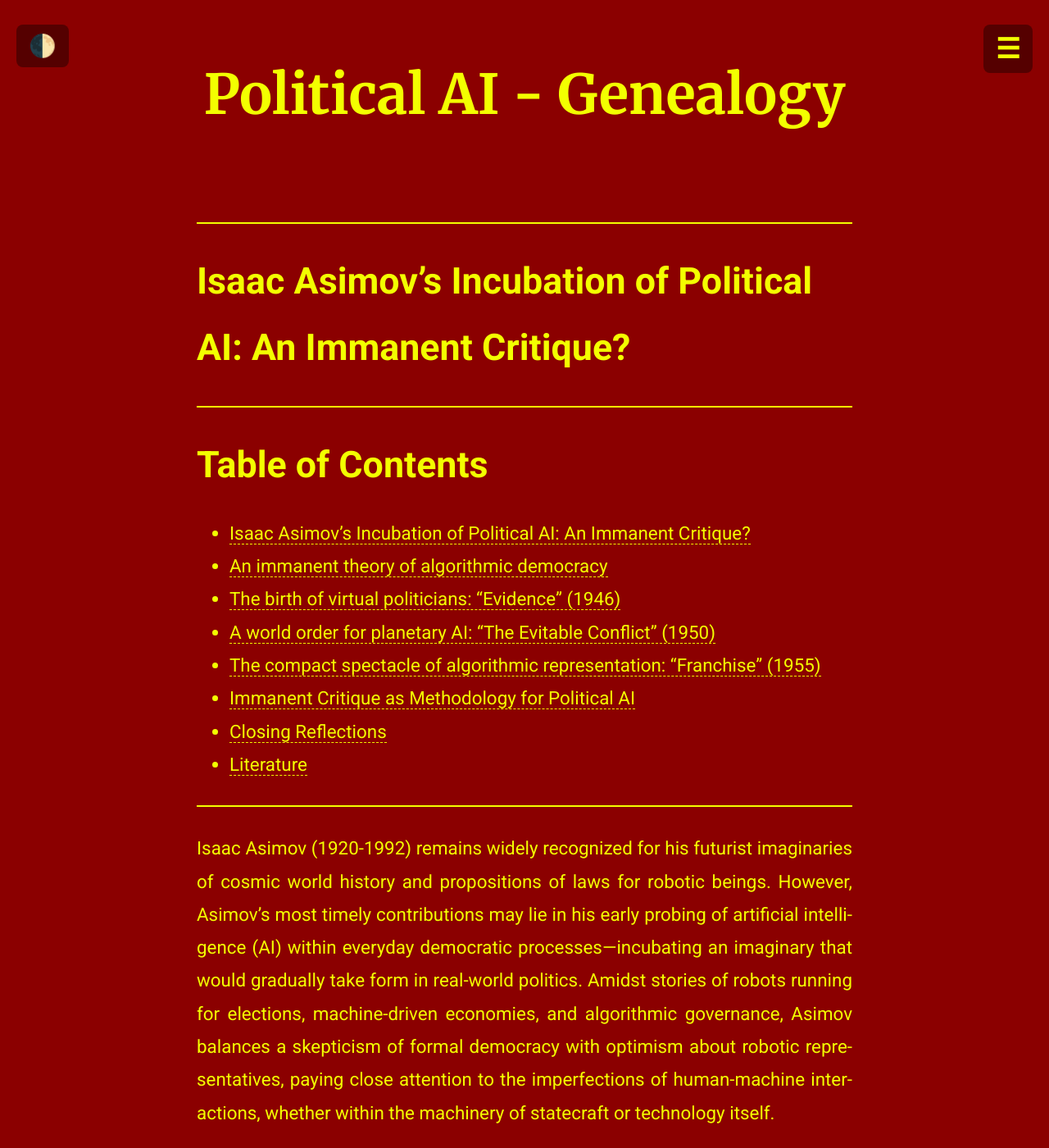
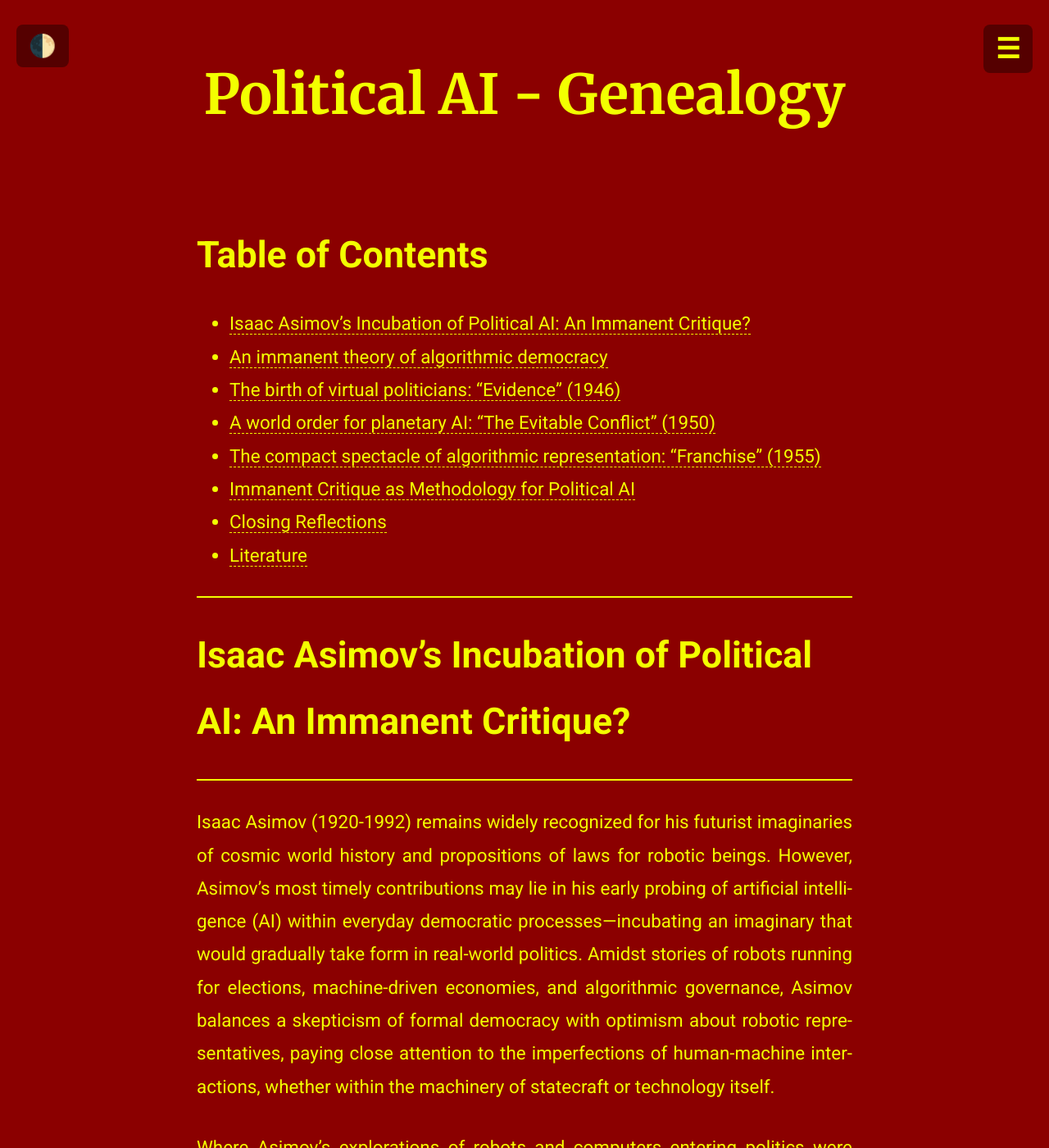
Before and after one commit to ComputerLars/The-Syntheticist-Papers, a Jekyll site: the page built from content/3genealogy.md, in a window 1280 px wide and 1400 px high. Shown: the whole window at 82% size. Built offline with Jekyll 4.4.1, drawn with Linux system fonts in a browser that asks for light colours.

Commit message:
Update 3genealogy.md

```diff
--- a/content/3genealogy.md
+++ b/content/3genealogy.md
@@ -4,12 +4,6 @@ title: Political AI - Genealogy
 show_nav: false
 show_footer: false
 ---
-
-<hr style="border: 1px solid #f3ff00;">
-
-# Isaac Asimov's Incubation of Political AI: An Immanent Critique?
-
-<hr style="border: 1px solid #f3ff00;">
 
 # Table of Contents
 
@@ -21,6 +15,10 @@ show_footer: false
 - [Immanent Critique as Methodology for Political AI](#Discussion)
 - [Closing Reflections](#Conclusion)
 - [Literature](#References)
+
+<hr style="border: 1px solid #f3ff00;">
+
+# Isaac Asimov's Incubation of Political AI: An Immanent Critique?
 
 <hr style="border: 1px solid #f3ff00;">
 
@@ -207,7 +205,7 @@ Asimov incubated a vision of political AI that reveals itself as an exposition o
 
 / Asker Bryld Staunæs, on behalf of Computer Lars and The Synthetic Party
 
-## Literature {#References}
+## Literature {#references}
 
 * Aneesh, A. (2006). *Virtual Migration: The Programming of Globalization*. Durham: Duke University Press.
 * Anderson, S. (2008). “Asimov’s “three laws of robotics” and machine metaethics”, *AI & Society,* Vol. 22, p. 477-493
```
